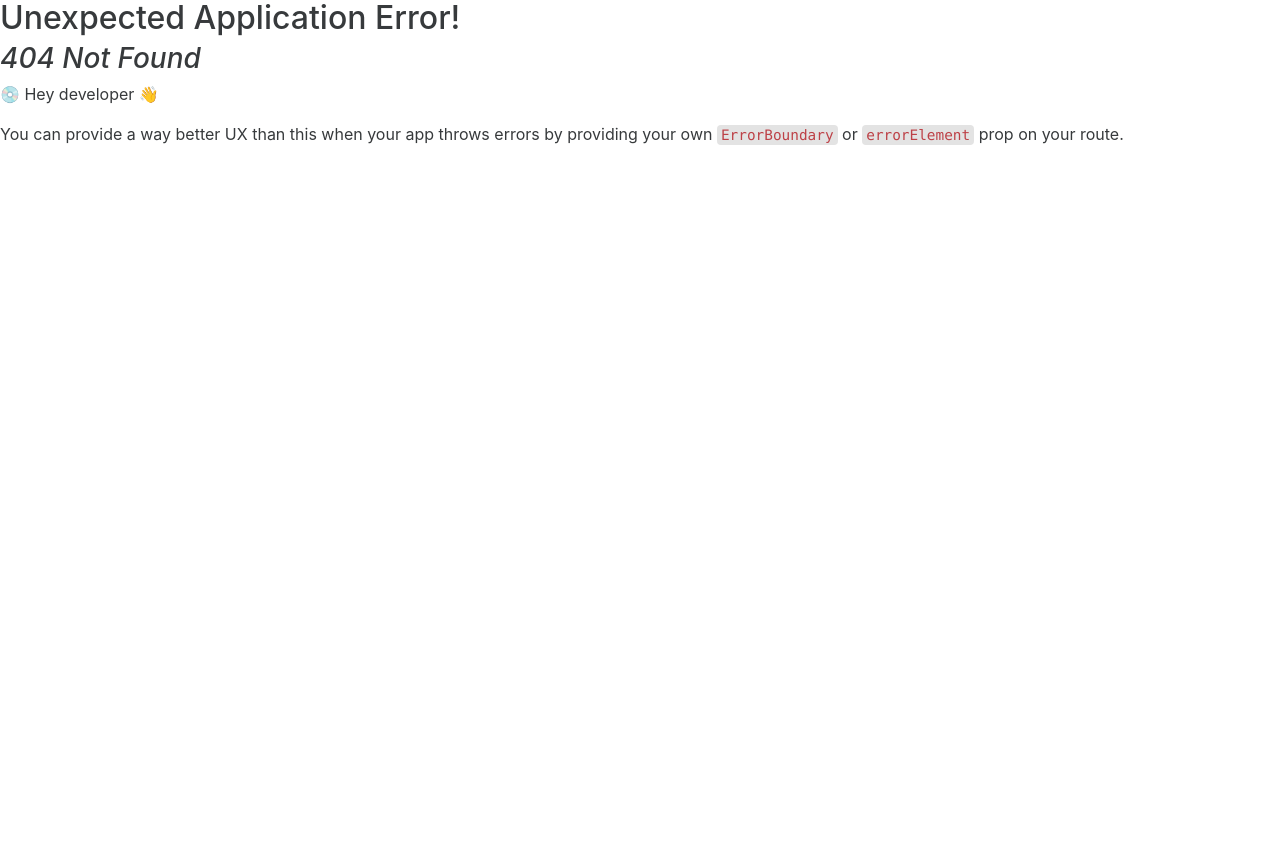
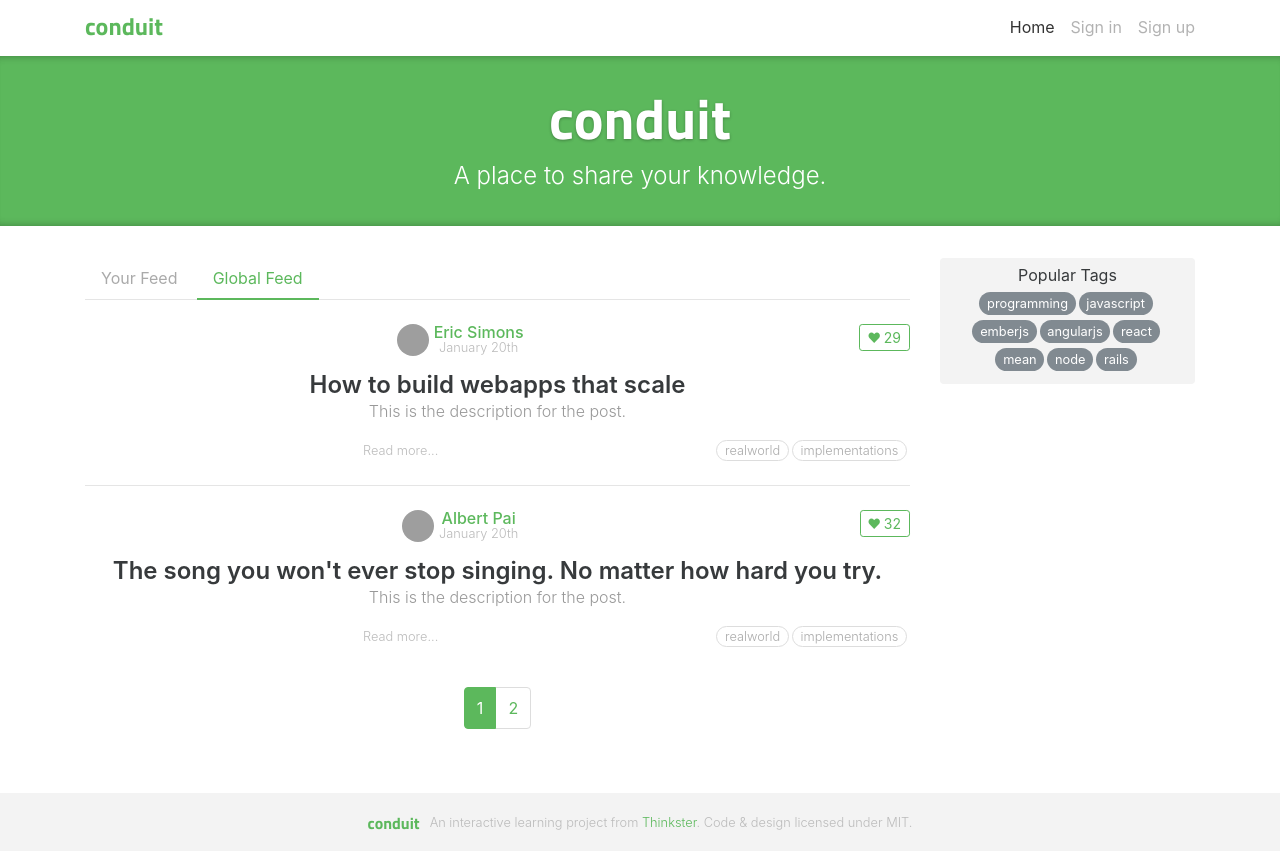
Before and after one commit to lijylee/react-realworld, a React (Create React App) app: page /home in a window 1280 px wide. Before the commit this address had no page. Before the commit the page ends 800 px from the top, so only its background shows below. Built offline with nearby package versions, Linux system fonts and the light colour scheme; grey boxes are pictures that could not be loaded; a web font is replaced by a local one.

Commit message:
feat: 修改路由

```diff
--- a/src/App.js
+++ b/src/App.js
@@ -1,10 +1,13 @@
+import { useRoutes } from 'react-router-dom';
 import './App.css';
 import Layout from './components/Layout';
+import routes from './router';
 
 function App() {
   return (
     <div className="App">
       <Layout />
+      {useRoutes(routes)}
     </div>
   );
 }
--- a/src/index.js
+++ b/src/index.js
@@ -1,10 +1,12 @@
 import React from 'react';
 import ReactDOM from 'react-dom/client';
-import { createBrowserRouter, RouterProvider } from 'react-router-dom';
 import './index.css';
-
-import routes from './router';
-const router = createBrowserRouter(routes);
+import App from './App';
+import { BrowserRouter } from 'react-router-dom';
 
 const root = ReactDOM.createRoot(document.getElementById('root'));
-root.render(<RouterProvider router={router} />);
+root.render(
+  <BrowserRouter>
+    <App />
+  </BrowserRouter>
+);
```
Also changed, not shown: src/router/index.js (+4 -6 lines).
